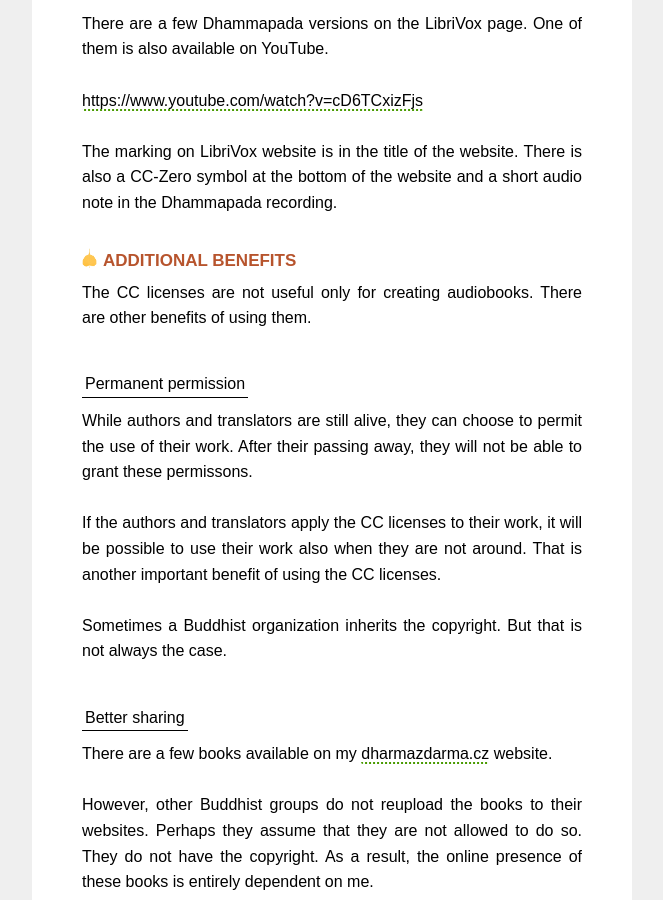
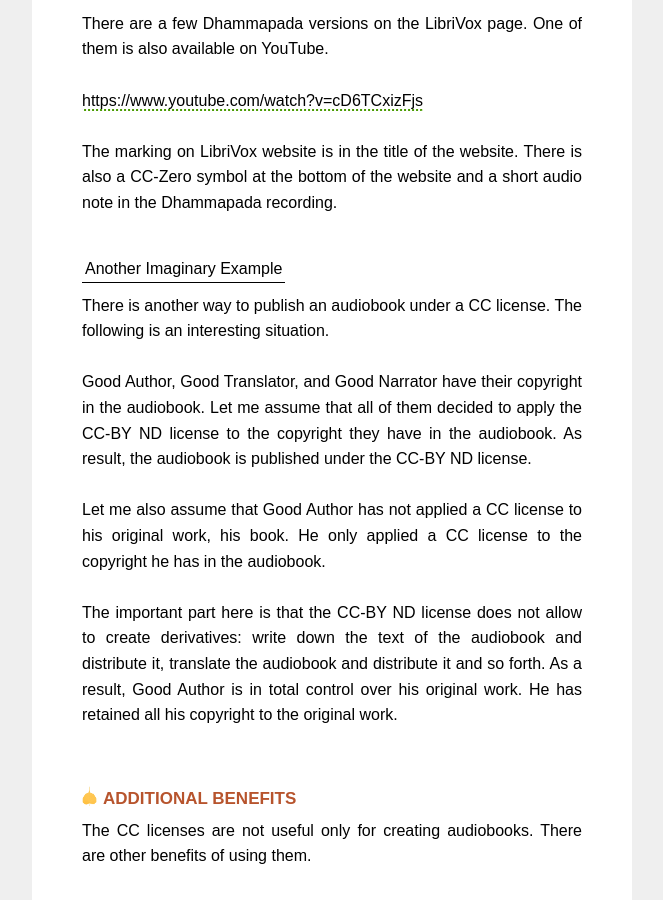
Before and after one commit to Borek78/how-to-create-pandita, a Jekyll site: the page built from audiobooks-cc-licenses-and-sharing-the-dhamma.md, in a window 1280 px wide and 900 px high, scrolled down 16347 px. Shown: the whole window, without its empty margins (308-971 px from the left). Built offline with Jekyll 4.4.1, drawn with Linux system fonts in a browser that asks for light colours; a style sheet for code colours, icons or effects is not loaded; some of the changed text lies outside the part shown.

Commit message:
another imaginary artice was added

```diff
--- a/_includes/audiobook/8-complicated-cc-notices.md
+++ b/_includes/audiobook/8-complicated-cc-notices.md
@@ -93,4 +93,15 @@ There are a few Dhammapada versions on the LibriVox page. One of them is also av
 [https://www.youtube.com/watch?v=cD6TCxizFjs](https://www.youtube.com/watch?v=cD6TCxizFjs)
 </div><br>
 
-The marking on LibriVox website is in the title of the website. There is also a CC-Zero symbol at the bottom of the website and a short audio note in the Dhammapada recording.<br>
+The marking on LibriVox website is in the title of the website. There is also a CC-Zero symbol at the bottom of the website and a short audio note in the Dhammapada recording.<br><br>
+
+<div id="another-imaginary-example" markdown="1">
+<div class="underline"> Another Imaginary Example</div>
+</div>
+There is another way to publish an audiobook under a CC license. The following is an interesting situation. <br><br>
+
+Good Author, Good Translator, and Good Narrator have their copyright in the audiobook. Let me assume that all of them decided to apply the CC-BY ND license to the copyright they have in the audiobook. As result, the audiobook is published under the CC-BY ND license.<br><br>
+
+Let me also assume that Good Author has not applied a CC license to his original work, his book. He only applied a CC license to the copyright he has in the audiobook.<br><br>
+
+The important part here is that the CC-BY ND license does not allow to create derivatives: write down the text of the audiobook and distribute it, translate the audiobook and distribute it and so forth. As a result, Good Author is in total control over his original work. He has retained all his copyright to the original work.<br><br>
--- a/_includes/audiobook/9-additional-benefits.md
+++ b/_includes/audiobook/9-additional-benefits.md
@@ -57,7 +57,7 @@ There a many ways to meet these conditions. One of them is very simple. Keep thi
 ### MY INSPIRATION
 </div>
 
-I am very inspired by Ajahn Sujato´s beautiful article Copy this! It is a long article about Buddhism and copyright. The following three parts can be found in the article and, in my opinion, they summarize the article very well.<br><br>
+I am very inspired by Ajahn Sujato´s beautiful article Copy this! It is a long article about Buddhism and copyright. The following three parts can be found in the article and, in my opinion, they summarize Ajahn´s attitude to the CC licenses.<br><br>
 
 The article discusses primarily Buddhist scriptures but similar conclusions could be made when discussing Buddhist books.<br><br>
 
```
Also changed, not shown: blog.md (+0 -2 lines), buddhist-projects-that-use-a-cc-license.md (added, +36 -0 lines), list-of-books-published-under-a-cc-license.md (deleted, +0 -18 lines), news.md (+4 -1 lines), 1 other file.
